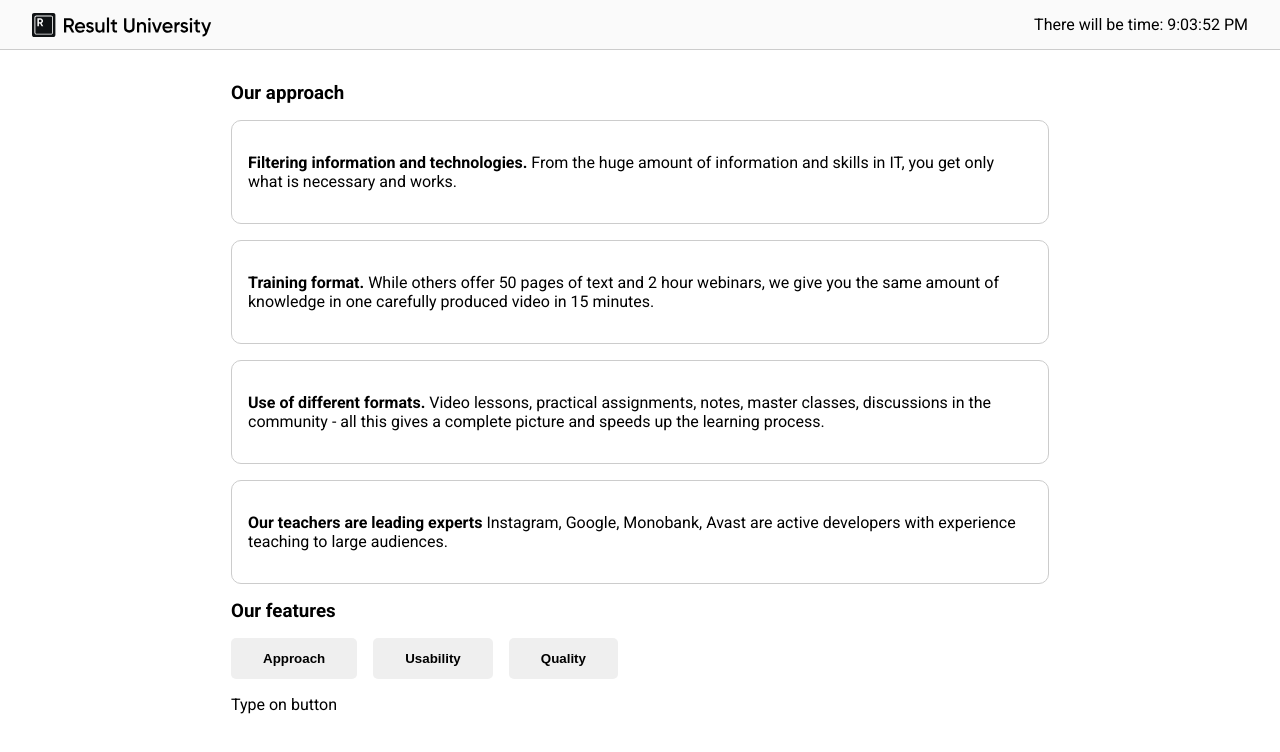
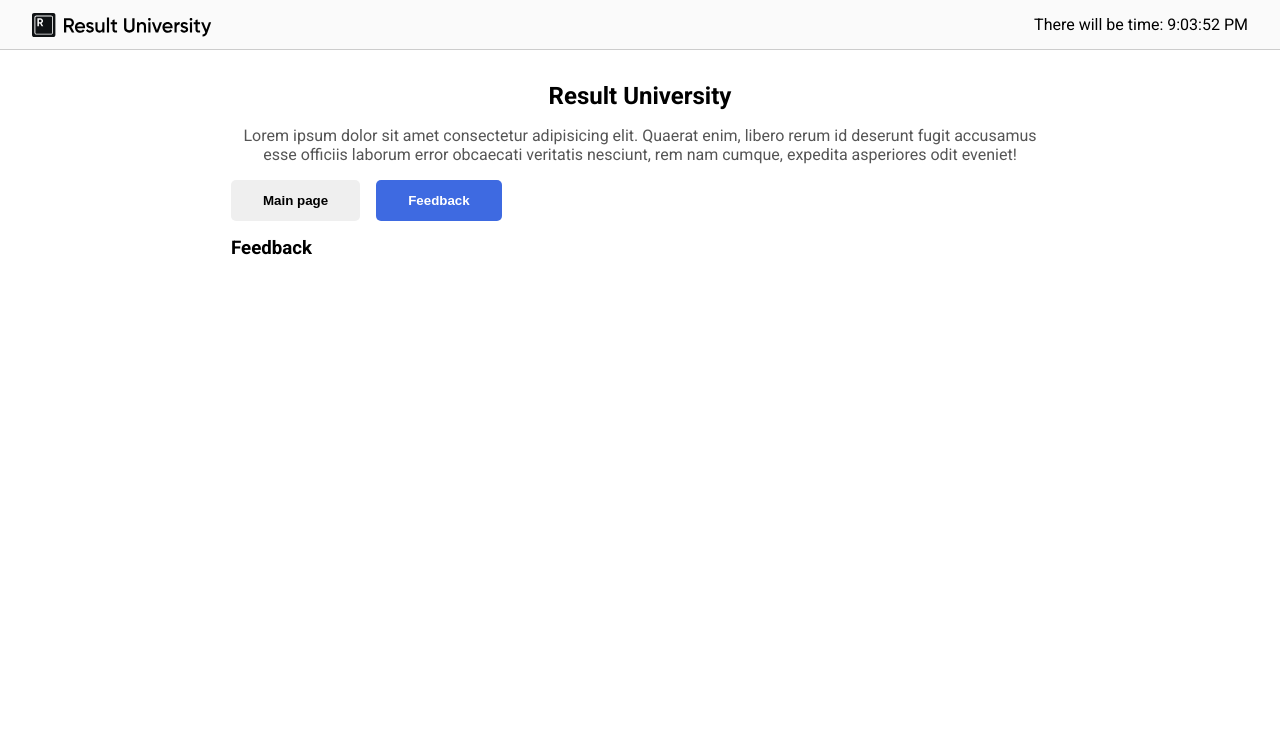
Before and after one commit to pppisar/react-js, a React (Vite) app: page / in a window 1280 px wide. Shown: the top 752 px of the page. Built offline with nearby package versions, Linux system fonts and the light colour scheme.

Commit message:
Section switcher

```diff
--- a/src/App.jsx
+++ b/src/App.jsx
@@ -1,70 +1,36 @@
 import Header from "./components/Header"
-import ApproachDesc from "./components/ApproachDesc"
-import Button from "./components/Button/Button"
+import IntroSection from "./components/IntroSection"
+import TabsSection from "./components/TabsSection"
+import TeachingSection from "./components/TeachingSection"
+import FeaturesSection from "./components/FeaturesSection"
+import FeedbackSection from "./FeedBackSection"
 import { useState } from "react"
-import { ways, differences } from './data'
-
-
-// useState is hook
 
 function App() {
-  // You can't write hooks otside component(App function)
-  // const stateArray = useState("Tap on button")
-  // const content = stateArray[0]
-  // const setContent = stateArray[1]
-
-  const [contentType, setContentType] = useState(null)
-
-  let tabContent = null
-
-  if (contentType) {
-    tabContent = <p>{differences[contentType]}</p>
-  } else {
-    tabContent = <p>Type on button</p>
-  }
-
-  function handleClick(type) {
-    setContentType(type)
-    // content = type
-  }
+  const [tab, setTab] = useState('feedback')
 
   return (
-    <div>
+    <>
       <Header />
 
       <main>
-        <section>
-          <h3>Our approach</h3>
-          <ul>
-            {/* <ApproachDesc {...ways[0]} />
-            <ApproachDesc {...ways[1]} />
-            <ApproachDesc {...ways[2]} />
-            <ApproachDesc {...ways[3]} /> */}
+        <IntroSection />
+        <TabsSection active={tab} onChange={setTab} />
 
-            {ways.map(way => <ApproachDesc key={way.title} {...way} />)}
+        {tab === 'main' && (
+          <>
+            <TeachingSection />
+            <FeaturesSection />
+          </>
+        )}
 
-          </ul>
-        </section>
-
-        <section>
-          <h3>Our features</h3>
-
-          <Button isActive={contentType === 'way'} onClick={() => handleClick('way')}>Approach</Button>
-          <Button isActive={contentType === 'easy'} onClick={() => handleClick('easy')}>Usability</Button>
-          <Button isActive={contentType === 'program'} onClick={() => handleClick('program')}>Quality</Button>
-
-          {/* { contentType ? <p>{ differences[contentType] }</p> : <p>Type on button</p> } */}
-
-          {/* { !contentType ? <p>Type on button</p> : null }
-          { contentType ? <p>{ differences[contentType] }</p> : null } */}
-
-          { !contentType && <p>Type on button</p> }
-          { contentType && <p>{ differences[contentType] }</p> }
-
-          {/* { tabContent } */}
-        </section>
+        {tab === 'feedback' && (
+          <>
+            <FeedbackSection />
+          </>
+        )}
       </main>
-    </div>
+    </>
   )
 }
 
--- /dev/null
+++ b/src/FeedBackSection.jsx
@@ -0,0 +1,7 @@
+export default function FeedbackSection() {
+    return (
+        <section>
+            <h3>Feedback</h3>
+        </section>
+    )
+}
--- /dev/null
+++ b/src/components/FeaturesSection.jsx
@@ -0,0 +1,46 @@
+import Button from "./Button/Button"
+import { differences } from '../data'
+import { useState } from "react"
+
+// useState is hook
+
+export default function FeaturesSection() {
+  // You can't write hooks otside component(App function)
+  // const stateArray = useState("Tap on button")
+  // const content = stateArray[0]
+  // const setContent = stateArray[1]
+  const [contentType, setContentType] = useState(null)
+
+  // let tabContent = null
+
+  // if (contentType) {
+  //   tabContent = <p>{differences[contentType]}</p>
+  // } else {
+  //   tabContent = <p>Type on button</p>
+  // }
+
+  function handleClick(type) {
+    setContentType(type)
+    // content = type
+  }
+
+  return (
+    <section>
+      <h3>Our features</h3>
+
+      <Button isActive={contentType === 'way'} onClick={() => handleClick('way')}>Approach</Button>
+      <Button isActive={contentType === 'easy'} onClick={() => handleClick('easy')}>Usability</Button>
+      <Button isActive={contentType === 'program'} onClick={() => handleClick('program')}>Quality</Button>
+
+      {/* { contentType ? <p>{ differences[contentType] }</p> : <p>Type on button</p> } */}
+
+      {/* { !contentType ? <p>Type on button</p> : null }
+      { contentType ? <p>{ differences[contentType] }</p> : null } */}
+
+      { !contentType && <p>Type on button</p> }
+      { contentType && <p>{ differences[contentType] }</p> }
+
+      {/* { tabContent } */}
+    </section>
+  )
+}
--- /dev/null
+++ b/src/components/IntroSection.jsx
@@ -0,0 +1,11 @@
+export default function IntroSection() {
+    return (
+        <section>
+            <h1 className="centered">Result University</h1>
+            <p className="centered" style={{color: '#555555'}}>Lorem ipsum dolor sit amet consectetur adipisicing elit. Quaerat enim, libero rerum
+                id deserunt fugit accusamus esse officiis laborum error obcaecati veritatis nesciunt,
+                rem nam cumque, expedita asperiores odit eveniet!
+            </p>
+        </section>
+    )
+}
--- /dev/null
+++ b/src/components/TabsSection.jsx
@@ -0,0 +1,10 @@
+import Button from "./Button/Button"
+
+export default function TabsSection({ active, onChange }) {
+    return (
+        <section style={{marginBottom: '1rem'}}>
+            <Button isActive={active === 'main'} onClick={() => onChange('main')}>Main page</Button>
+            <Button isActive={active === 'feedback'} onClick={() => onChange('feedback')}>Feedback</Button>
+        </section>
+    )
+}
--- /dev/null
+++ b/src/components/TeachingSection.jsx
@@ -0,0 +1,19 @@
+import ApproachDesc from "./ApproachDesc"
+import { ways } from '../data'
+
+export default function TeachingSection() {
+  return (
+    <section>
+      <h3>Our approach</h3>
+      <ul>
+        {/* <ApproachDesc {...ways[0]} />
+        <ApproachDesc {...ways[1]} />
+        <ApproachDesc {...ways[2]} />
+        <ApproachDesc {...ways[3]} /> */}
+
+        {ways.map(way => <ApproachDesc key={way.title} {...way} />)}
+
+      </ul>
+    </section>
+  )
+}
--- a/src/index.css
+++ b/src/index.css
@@ -46,3 +46,7 @@ section ul li {
 p {
   padding: 1rem 0;
 }
+
+.centered {
+  text-align: center;
+}
```
